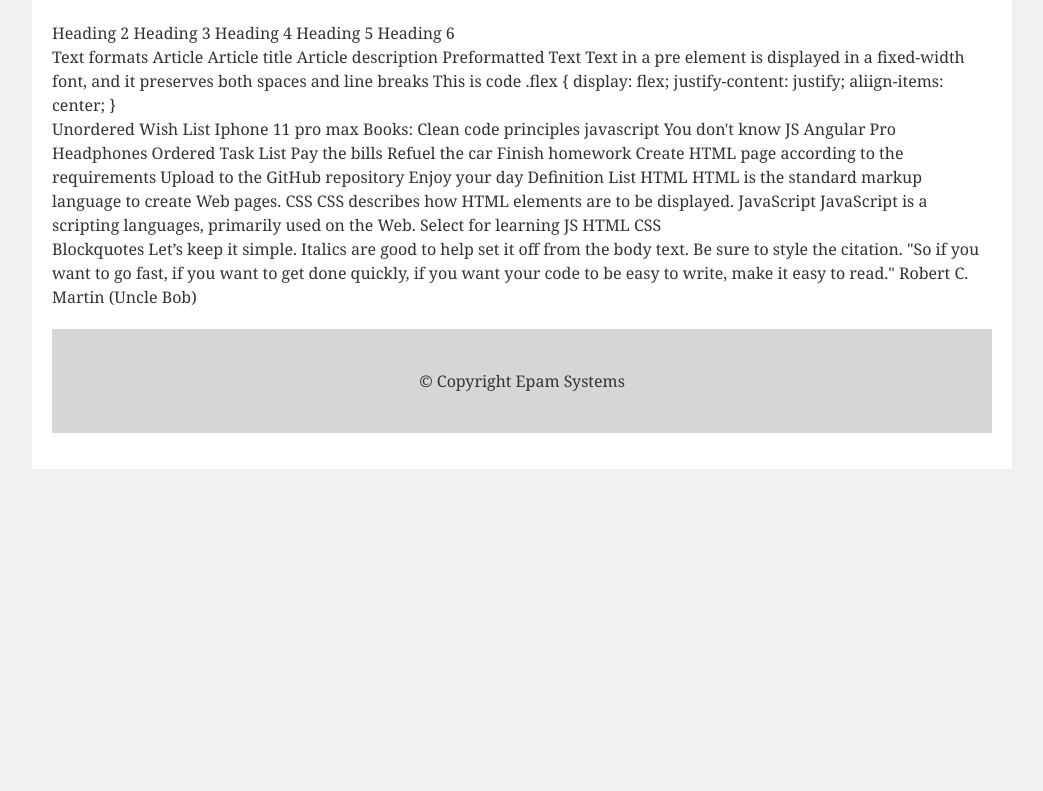
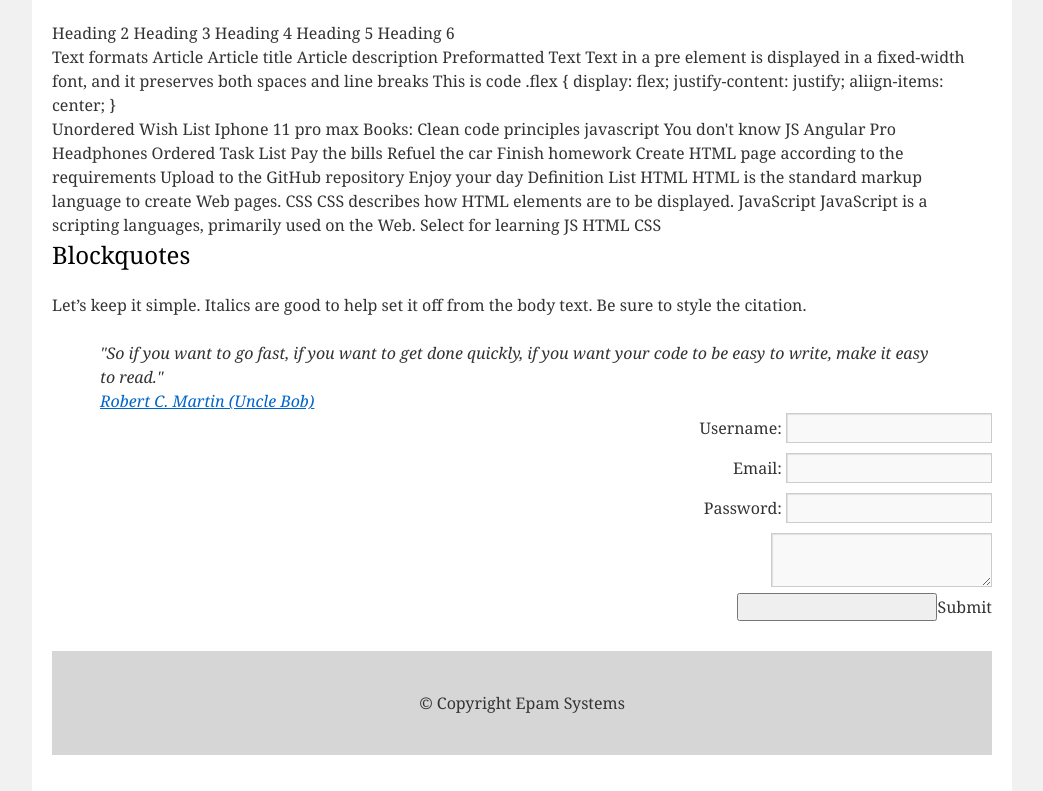
Before and after one commit to vladimirovich123/FL-12, a plain HTML site: page FL12_HW1/homework/index.html in a window 1280 px wide. Shown: the part 587-1378 px from the top of the page, without its empty margins (118-1161 px from the left). Before the commit the page ends 1056 px from the top, so only its background shows below. Drawn offline with Linux system fonts and the light colour scheme.

Commit message:
blockquotes & registration

```diff
--- a/FL12_HW1/homework/index.html
+++ b/FL12_HW1/homework/index.html
@@ -25,8 +25,8 @@
                 <a href="#">Text formats</a>
                 <a href="#">Types of lists</a>
                 <a href="#">Table</a>
-                <a href="#">Blockquotes</a>
-                <a href="#">Registration</a>
+                <a href="#blockquotes">Blockquotes</a>
+                <a href="#registration">Registration</a>
               </p>
             </nav>
             <hr>
@@ -127,13 +127,24 @@
               HTML
               CSS
           </div>
-          <div>
-              Blockquotes
-              Let’s keep it simple. Italics are good to help set it off from the body text. Be sure to style the citation.
 
-              "So if you want to go fast, if you want to get done quickly, if you want your code to be easy to write, make it easy to read."
+          <div id="blockquotes">
+            <h2>Blockquotes</h2>
+              <p>Let’s keep it simple. Italics are good to help set it off from the body text. Be sure to style the citation.</p>
 
-              Robert C. Martin (Uncle Bob)
+              <blockquote>
+                <header>"So if you want to go fast, if you want to get done quickly, if you want your code to be easy to write, make it easy to read."</header>
+                <a href="#">Robert C. Martin (Uncle Bob)</a>
+              </blockquote>
+          </div>
+          <div id="registration">
+            <form>
+              Username: <input type="text"><br>
+              Email: <input type="email"><br>
+              Password: <input type="password" ><br>
+              <textarea></textarea><br>
+              <input type="button">Submit
+            </form>
           </div>
 
           <footer>
```
